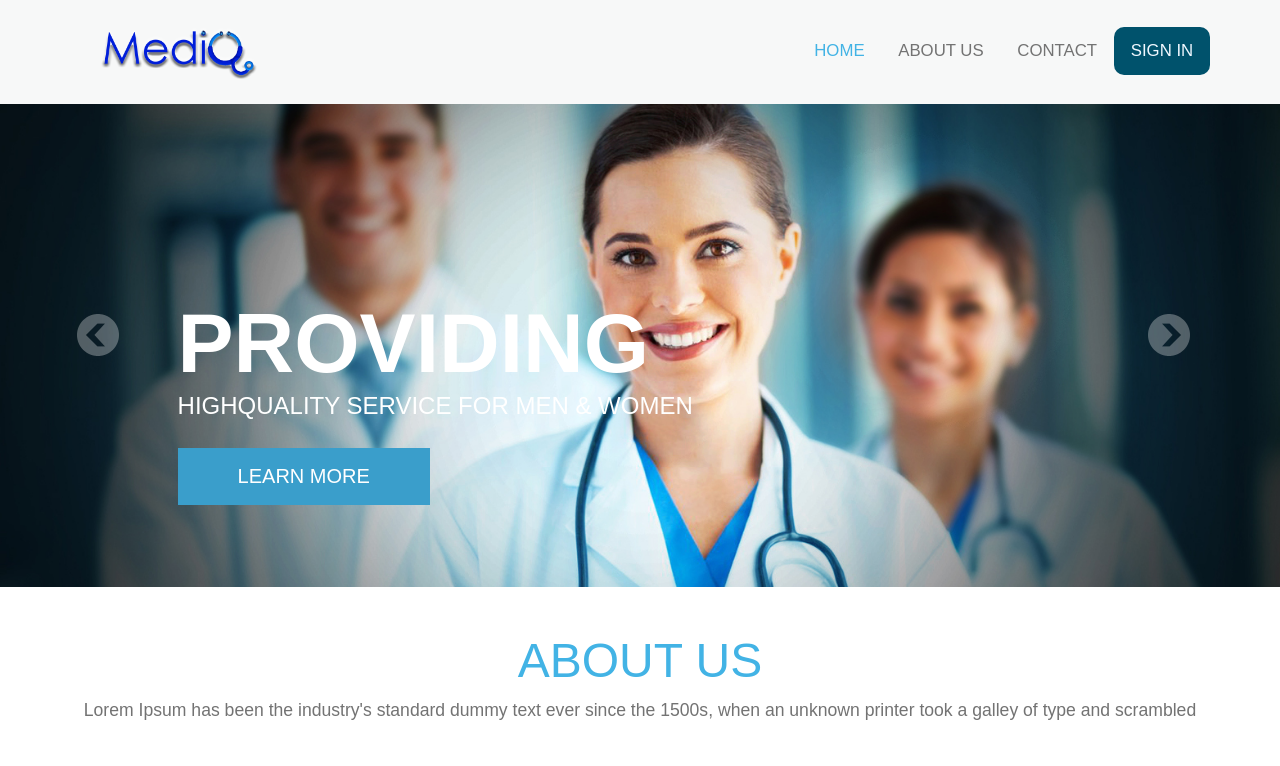
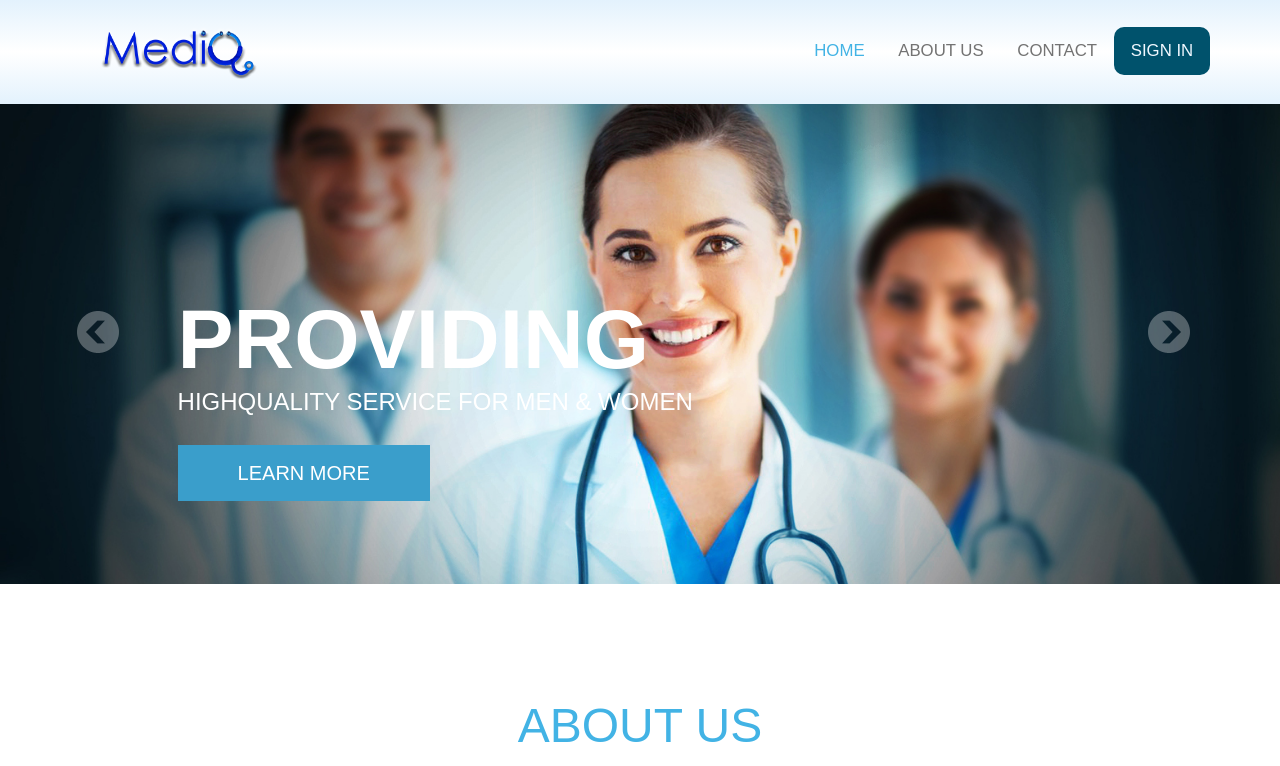
Before and after one commit to KasunDissanayake94/SLIIT, a PHP site: page / in a window 1280 px wide. Shown: the top 766 px of the page. Run offline with PHP 8.4, Linux system fonts and the light colour scheme; data that the repository does not hold is empty.

Commit message:
navbar fixed top and modified

```diff
--- a/css/style.css
+++ b/css/style.css
@@ -1292,3 +1292,11 @@ div.slide-text-info {
 .backgreen{
 	background-color: #CDFFC9;
 }
+
+.top-header{
+	background : linear-gradient(#e3f2fd,#ffffff,#e3f2fd)
+}
+
+.callbacks_container{
+	margin-top: 100px;
+}
--- a/index.php
+++ b/index.php
@@ -73,7 +73,7 @@ require_once('assets/signinmodal.php');
 
 		<!----- start-header---->
 			<div id="home" class="header">
-					<div class="top-header" >
+					<div class="top-header navbar-fixed-top" >
 
 						<div class="container">
 						<div class="logo">
@@ -165,6 +165,7 @@ require_once('assets/signinmodal.php');
 			<!---- about ---->
 			<div id="about" class="about">
 				<div class="container">
+                    <br><br><br>
 					<div class="header about-header text-center">
 						<h2>about us</h2>
 						<p>Lorem Ipsum has been the industry's standard dummy text ever since the 1500s, when an unknown printer took a galley of type and scrambled</p>
@@ -295,6 +296,7 @@ require_once('assets/signinmodal.php');
 					<div class="contact-info">
 						<div class="container">
 						<!---- contact-grids ---->
+                            <br><br><br>
 						<div class="contact-grids">
 							<h3>contact us</h3>
 							<div class="col-md-5 contact-grid-left">
--- a/views/appointments.php
+++ b/views/appointments.php
@@ -85,7 +85,7 @@
             <!----start-top-nav---->
              <nav class="top-nav">
               <ul class="top-nav">
-                <li><a href="../index.php"  id="signout">Signout</a></li>
+                <li><a href="../index.php"  id="signout">Sign Out</a></li>
 
               </ul>
               <a href="#" id="pull"><img src="../images/menu-icon.png" title="menu" /></a>
```
